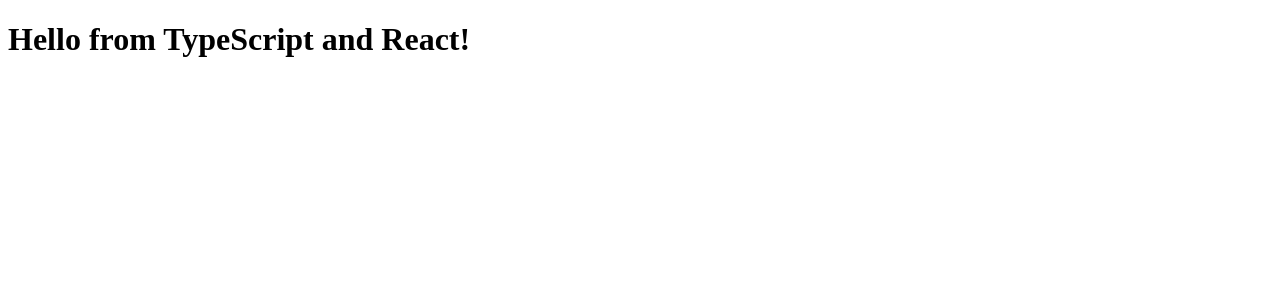
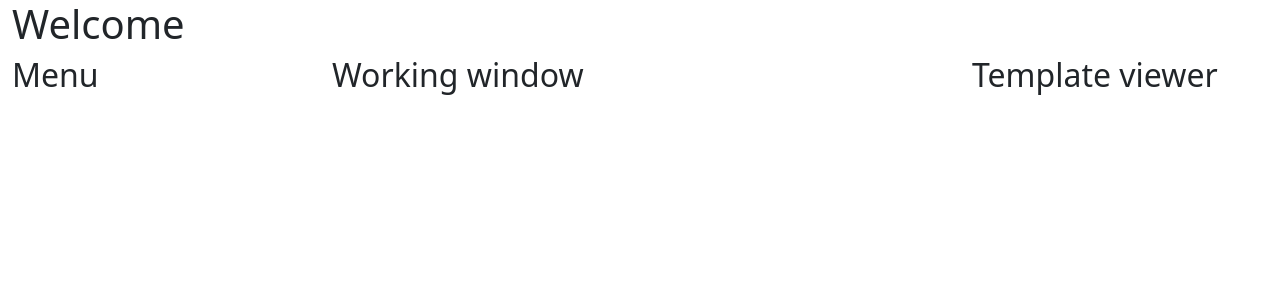
Before and after one commit to ml-archive/arm-template-generator-typescript, a React app: page / in a window 1280 px wide. Shown: the top 300 px of the page. Built offline with nearby package versions, Linux system fonts and the light colour scheme.

Commit message:
Made the general structure

```diff
--- a/index.html
+++ b/index.html
@@ -2,10 +2,12 @@
 <html>
     <head>
         <meta charset="UTF-8" />
-        <title>Hello React!</title>
+        <title>Nodes - Arm Template Generator</title>
+
+        <link rel="stylesheet" type="text/css" href="./node_modules/bootstrap/dist/css/bootstrap.min.css" />
     </head>
     <body>
-        <div id="example"></div>
+        <div id="main"></div>
 
         <!-- Dependencies -->
         <script src="./node_modules/react/umd/react.development.js"></script>
--- a/package.json
+++ b/package.json
@@ -18,6 +18,7 @@
   },
   "homepage": "https://github.com/nodes-projects/nodes-arm-template-generator-react#readme",
   "devDependencies": {
+    "@types/bootstrap": "^4.3.1",
     "@types/react": "^16.9.13",
     "@types/react-dom": "^16.9.4",
     "source-map-loader": "^0.2.4",
@@ -27,6 +28,7 @@
     "webpack-cli": "^3.3.10"
   },
   "dependencies": {
+    "bootstrap": "^4.4.1",
     "react": "^16.12.0",
     "react-dom": "^16.12.0"
   }
--- a/src/components/Hello.tsx
+++ /dev/null
@@ -1,11 +0,0 @@
-import * as React from "react";
-
-export interface HelloProps { compiler: string; framework: string; }
-
-// 'HelloProps' describes the shape of props.
-// State is never set so we use the '{}' type.
-export class Hello extends React.Component<HelloProps, {}> {
-    render() {
-        return <h1>Hello from {this.props.compiler} and {this.props.framework}!</h1>;
-    }
-}
--- /dev/null
+++ b/src/components/Main.tsx
@@ -0,0 +1,26 @@
+import * as React from "react";
+import { Component } from 'react'
+import Menu from "./Menu";
+import WorkingWindow from "./WorkingWindow";
+import TemplateViewer from "./TemplateViewer";
+
+export class Main extends Component {
+    render() {
+        return (<div className="container-fluid">
+            <h1>Welcome</h1>
+            <div className="row">
+                <div className="col-md">
+                    <Menu />
+                </div>
+                <div className="col-md-6">
+                    <WorkingWindow />
+                </div>
+                <div className="col-md">
+                    <TemplateViewer />
+                </div>
+            </div>
+        </div>)
+    }
+}
+
+export default Main;
--- /dev/null
+++ b/src/components/Menu.tsx
@@ -0,0 +1,10 @@
+import * as React from "react";
+import { Component } from 'react'
+
+export class Menu extends Component {
+    render() {
+        return <h2>Menu</h2>
+    }
+}
+
+export default Menu;
--- /dev/null
+++ b/src/components/TemplateViewer.tsx
@@ -0,0 +1,10 @@
+import * as React from "react";
+import { Component } from 'react'
+
+export class TemplateViewer extends Component {
+    render() {
+        return <h2>Template viewer</h2>
+    }
+}
+
+export default TemplateViewer;
--- /dev/null
+++ b/src/components/WorkingWindow.tsx
@@ -0,0 +1,10 @@
+import * as React from "react";
+import { Component } from 'react'
+
+export class WorkingWindow extends Component {
+    render() {
+        return <h2>Working window</h2>
+    }
+}
+
+export default WorkingWindow;
--- a/src/index.tsx
+++ b/src/index.tsx
@@ -1,9 +1,9 @@
 import * as React from "react";
 import * as ReactDOM from "react-dom";
+import Main from "./components/Main";
 
-import { Hello } from "./components/Hello";
 
 ReactDOM.render(
-    <Hello compiler="TypeScript" framework="React" />,
-    document.getElementById("example")
+    <Main />,
+    document.getElementById("main")
 );
--- a/webpack.config.js
+++ b/webpack.config.js
@@ -1,5 +1,6 @@
 module.exports = {
-    mode: "production",
+    mode: "development",
+    // mode: "production",
 
     // Enable sourcemaps for debugging webpack's output.
     devtool: "source-map",
```
Also changed, not shown: 1 other file (tests, documents, lock files or other folders).
